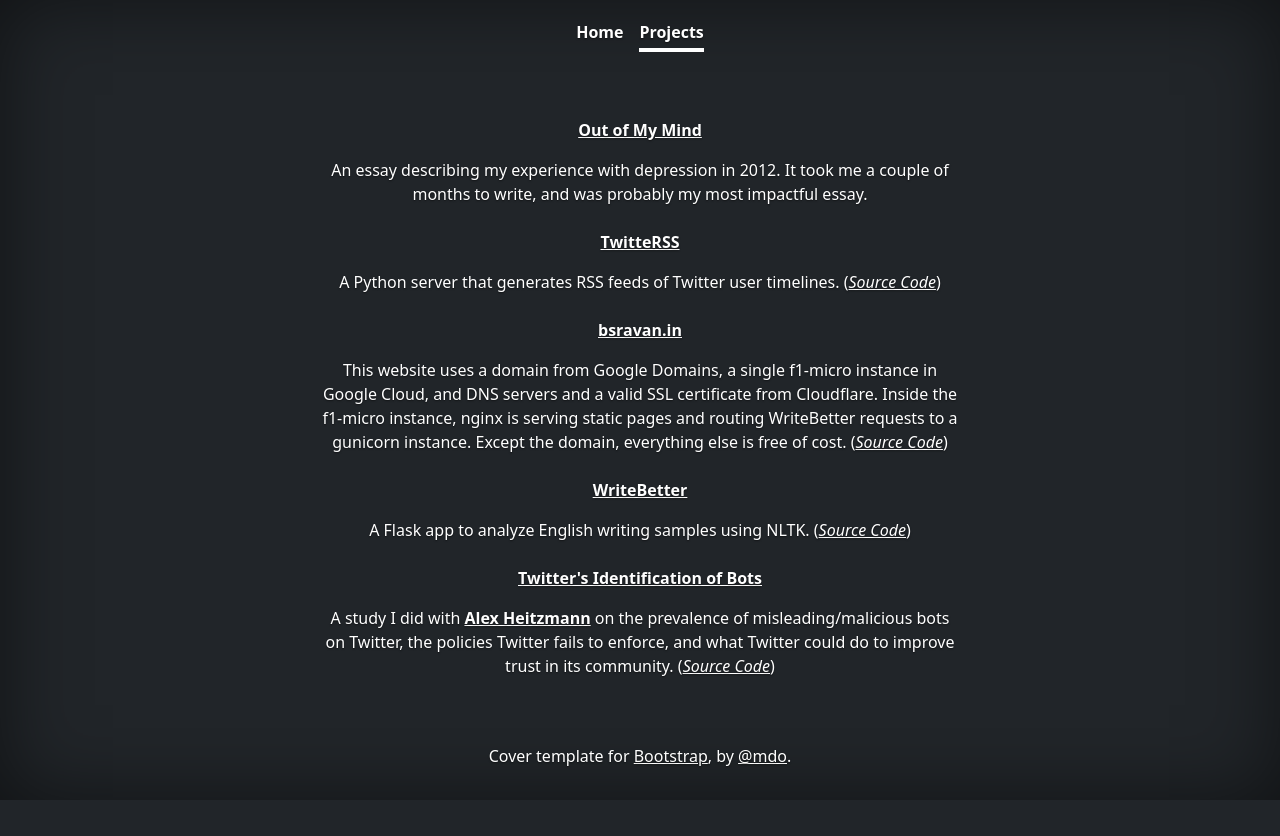
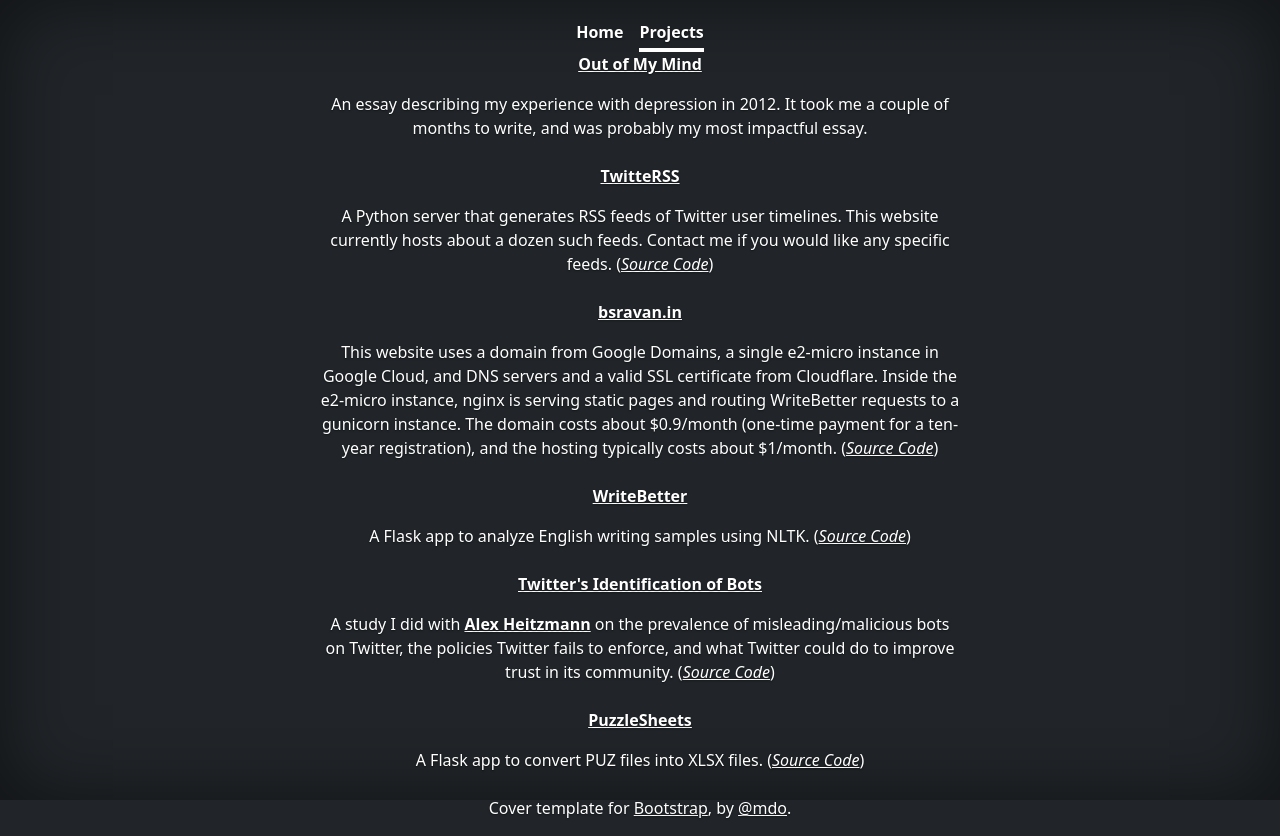
Before and after one commit to bsravanin/bsravan.in, a plain HTML site: page projects.html in a window 1280 px wide. Before the commit the page ends 800 px from the top, so only its background shows below. Drawn offline with nearby package versions, Linux system fonts and the light colour scheme.

Commit message:
Add PuzzleSheets to project list

```diff
--- a/projects.html
+++ b/projects.html
@@ -33,14 +33,14 @@
         <br/>
 
         <p><b><a class="project" href="https://bsravan.in/feeds/twitterss.html">TwitteRSS</a></b></p>
-        A Python server that generates RSS feeds of Twitter user timelines. (<i><a href="https://github.com/bsravanin/TwitteRSS">Source Code</a></i>)
+        A Python server that generates RSS feeds of Twitter user timelines. This website currently hosts about a dozen such feeds. Contact me if you would like any specific feeds. (<i><a href="https://github.com/bsravanin/TwitteRSS">Source Code</a></i>)
         <br/>
         <br/>
 
         <p><b><a class="project" href="https://bsravan.in">bsravan.in</a></b></p>
-        This website uses a domain from Google Domains, a single f1-micro instance in Google Cloud, and DNS servers and a valid SSL certificate from Cloudflare.
-        Inside the f1-micro instance, nginx is serving static pages and routing WriteBetter requests to a gunicorn instance.
-        Except the domain, everything else is free of cost. (<i><a href="https://github.com/bsravanin/bsravan.in">Source Code</a></i>)
+        This website uses a domain from Google Domains, a single e2-micro instance in Google Cloud, and DNS servers and a valid SSL certificate from Cloudflare.
+        Inside the e2-micro instance, nginx is serving static pages and routing WriteBetter requests to a gunicorn instance.
+        The domain costs about $0.9/month (one-time payment for a ten-year registration), and the hosting typically costs about $1/month. (<i><a href="https://github.com/bsravanin/bsravan.in">Source Code</a></i>)
         <br/>
         <br/>
 
@@ -50,8 +50,16 @@
         <br/>
 
         <p><b><a class="project" href="https://medium.com/@sravanb/twitters-identification-of-bots-2ac2fbb34f33">Twitter's Identification of Bots</a></b></p>
-        A study I did with <b><a href="https://medium.com/@alexheitzmann">Alex Heitzmann</a></b> on the prevalence of misleading/malicious bots on Twitter,
+        A study I did with <b><a href="https://www.linkedin.com/in/alex-heitzmann-4b05a525/">Alex Heitzmann</a></b> on the prevalence of misleading/malicious bots on Twitter,
         the policies Twitter fails to enforce, and what Twitter could do to improve trust in its community. (<i><a href="https://github.com/bsravanin/FollowerAnalyzer">Source Code</a></i>)
+        <br/>
+        <br/>
+
+        <p><b><a class="project" href="https://bsravan.in/puzzle-sheets">PuzzleSheets</a></b></p>
+        A Flask app to convert PUZ files into XLSX files. (<i><a href="https://github.com/bsravanin/PuzzleSheets">Source Code</a></i>)
+        <br/>
+        <br/>
+
       </main>
 
       <footer class="mastfoot mt-auto">
```
